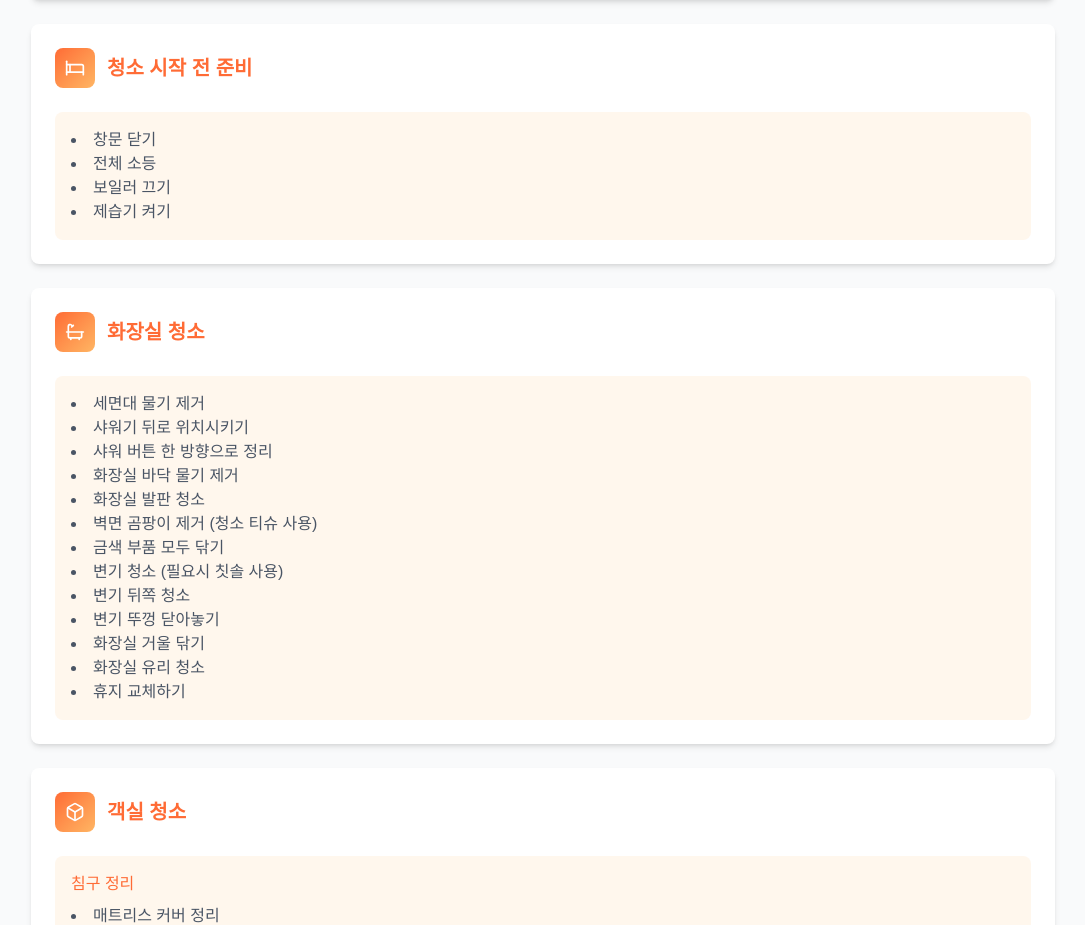
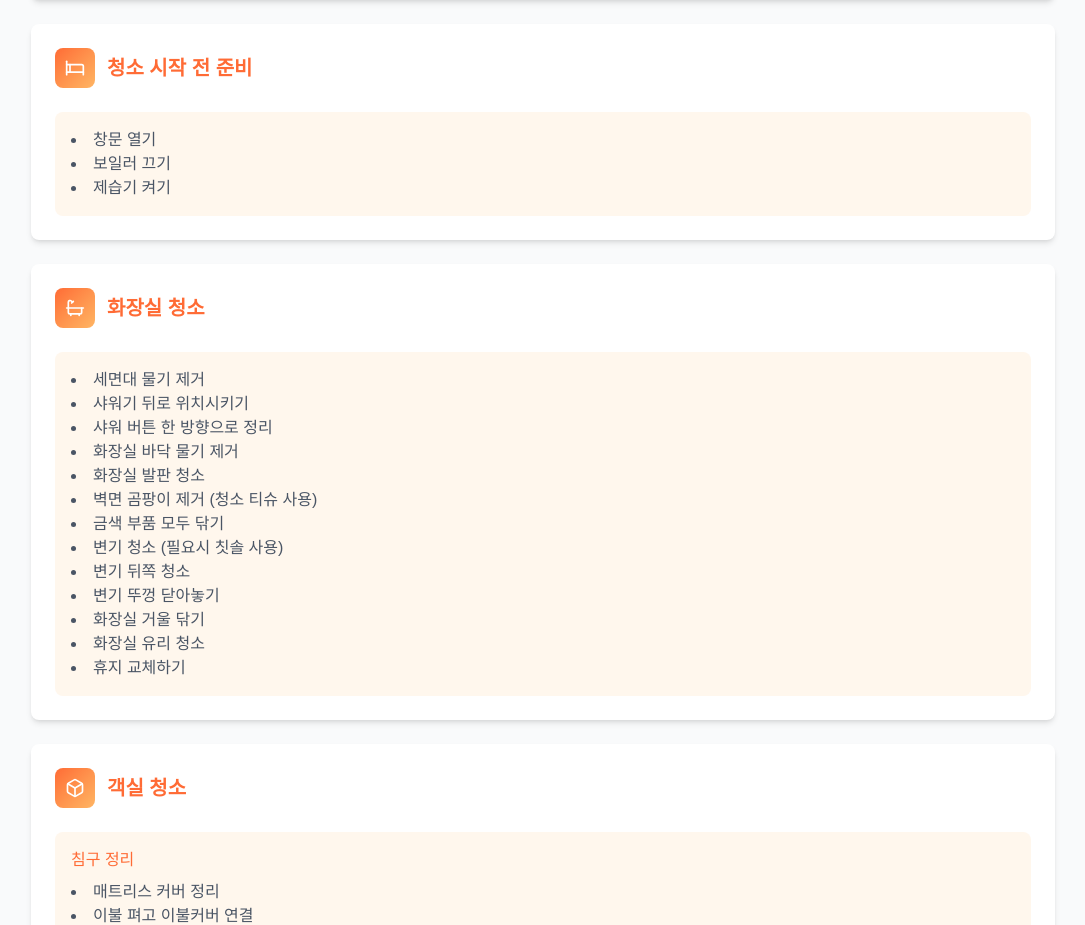
Before and after one commit to ppakyeah/mayopi-staff-portal, a Next.js app: page /guidelines in a window 1280 px wide. Shown: the part 1540-2465 px from the top of the page, without its empty margins (97-1182 px from the left). Built offline with nearby package versions, Linux system fonts and the light colour scheme.

Commit message:
fix: update guideline content

```diff
--- a/src/app/(routes)/guidelines/page.tsx
+++ b/src/app/(routes)/guidelines/page.tsx
@@ -125,8 +125,7 @@ export default function GuidelinesPage() {
             <div className="space-y-4">
               <div className="p-4 bg-orange-50 rounded-lg">
                 <ul className="list-disc list-inside text-gray-600">
-                  <li>창문 닫기</li>
-                  <li>전체 소등</li>
+                  <li>창문 열기</li>
                   <li>보일러 끄기</li>
                   <li>제습기 켜기</li>
                 </ul>
--- a/src/app/(routes)/staff-guidelines/page.tsx
+++ b/src/app/(routes)/staff-guidelines/page.tsx
@@ -134,6 +134,7 @@ export default function StaffGuidelinesPage() {
               <div className="p-4 bg-orange-50 rounded-lg">
                 <h3 className="font-medium mb-2 text-[#FF6B35]">마요피갤러리 카페</h3>
                 <ul className="list-disc list-inside text-gray-600">
+                  <li>카페 이용 원하는 경우 혜인 언니께 문의</li>
                   <li>객실 손님을 위해 가장자리에서 작업</li>
                   <li>2명 이상일 경우 한쪽에 모여 앉기</li>
                   <li>손님이 많을 때는 자리 양보하기</li>
```
